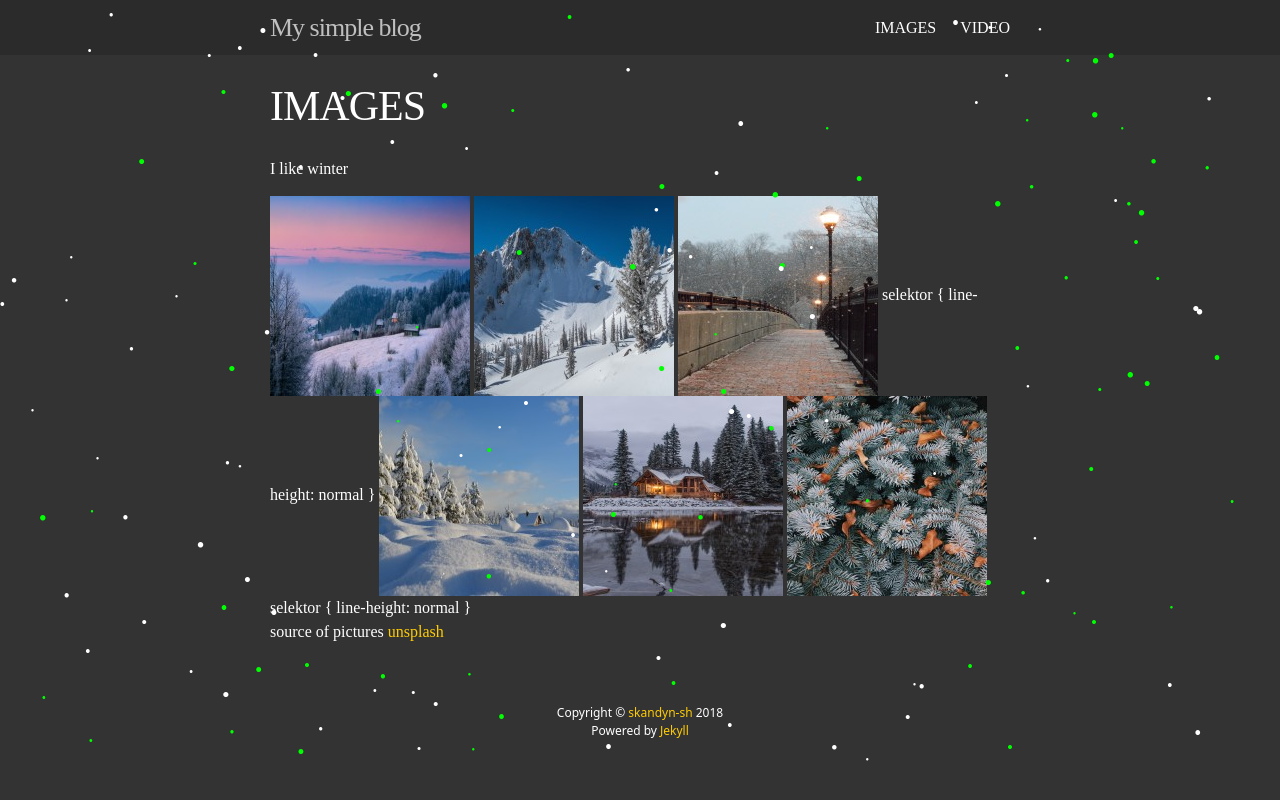
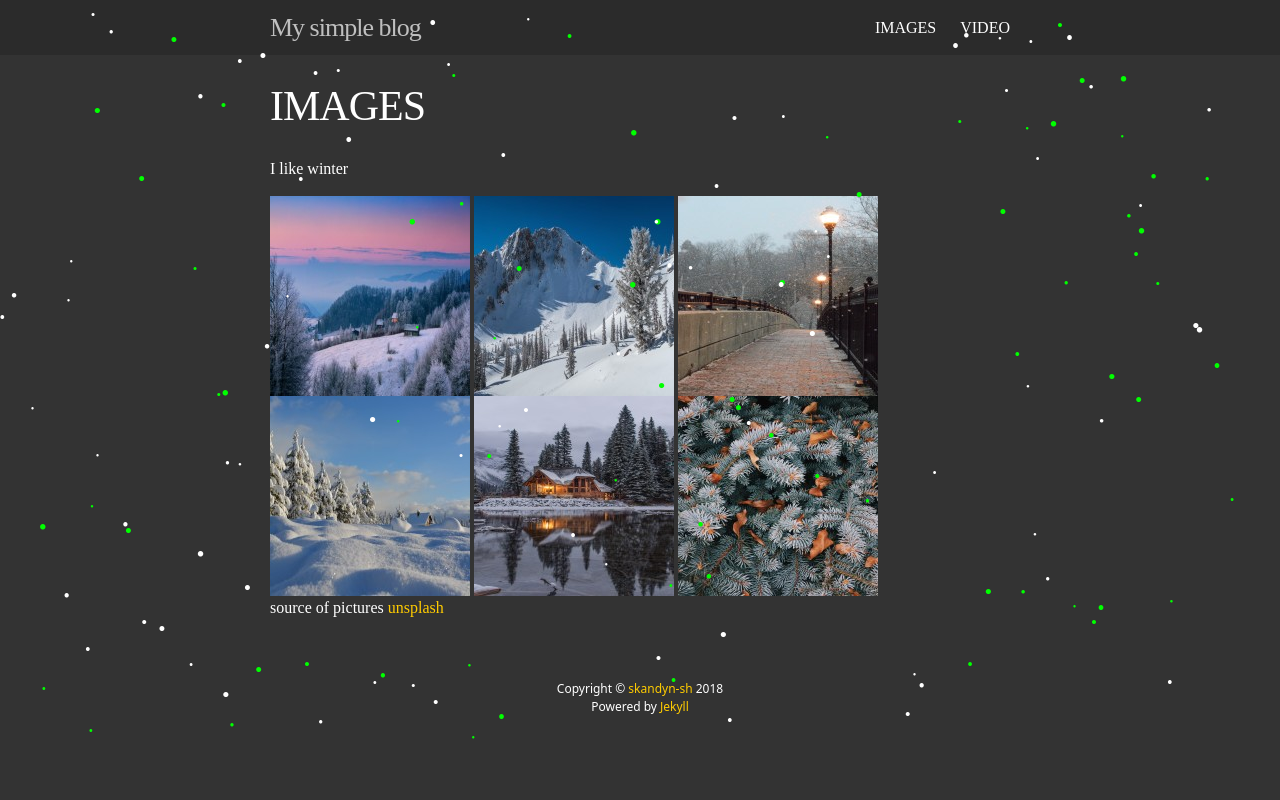
Before and after one commit to skandyn-sh/skandyn-sh.github.io, a Jekyll site: the page built from photos.html, in a window 1280 px wide. Shown: the top 800 px of the page. Built offline with Jekyll 4.4.1, drawn with Linux system fonts in a browser that asks for light colours; nearby versions of some CDN libraries; library files that are not in the unit come from our copies; comment, search, counter and statistics services are not loaded.

Commit message:
Update photos.html

```diff
--- a/photos.html
+++ b/photos.html
@@ -8,9 +8,8 @@ permalink: /images/
 <a data-fancybox="gallery" href="/img/photos/big_1.jpg"><img src="/img/photos/small_1.jpg"></a>
 <a data-fancybox="gallery" href="/img/photos/big_2.jpg"><img src="/img/photos/small_2.jpg"></a>
 <a data-fancybox="gallery" href="/img/photos/big_3.jpg"><img src="/img/photos/small_3.jpg"></a>
-selektor { line-height: normal }
 <a data-fancybox="gallery" href="/img/photos/big_4.jpg"><img src="/img/photos/small_4.jpg"></a>
 <a data-fancybox="gallery" href="/img/photos/big_5.jpg"><img src="/img/photos/small_5.jpg"></a>
 <a data-fancybox="gallery" href="/img/photos/big_6.jpg"><img src="/img/photos/small_6.jpg"></a>
-selektor { line-height: normal }
+
 <p>source of pictures <a href="https://unsplash.com/" target="_blank">unsplash</a></p>
```
